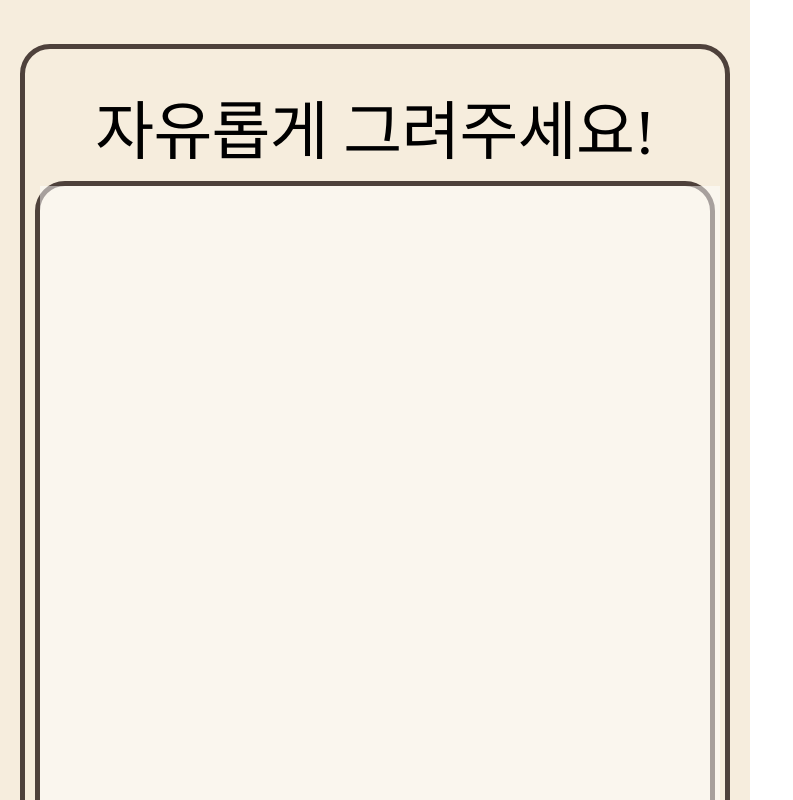
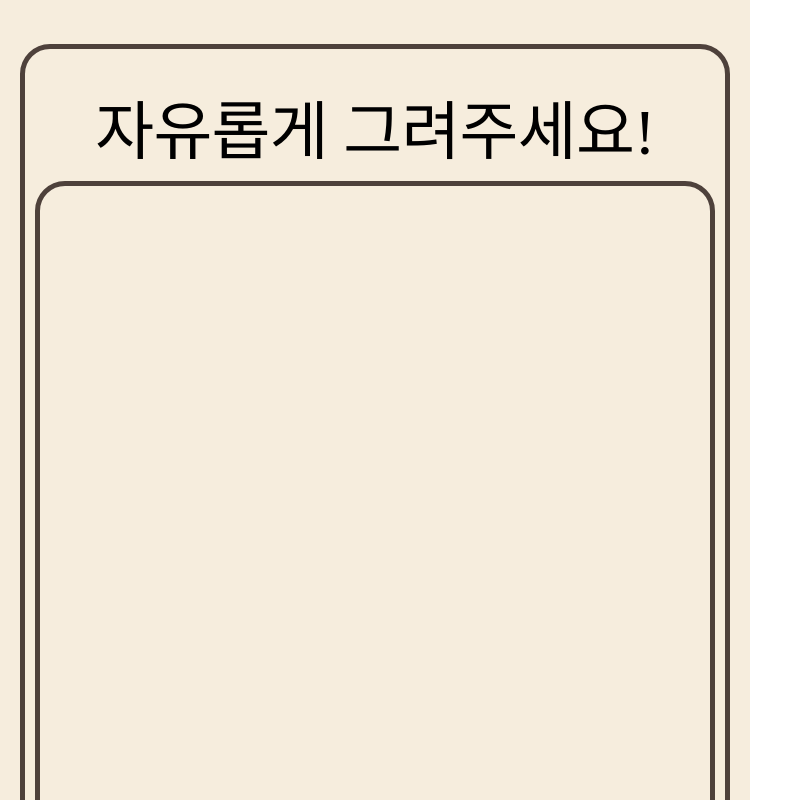
Before and after one commit to devBuzz142/numanku-fe, a React (Create React App) app: page /make/design in a window 1280 px wide. Shown: the top 800 px of the page, without its empty margins (0-793 px from the left). Built offline with nearby package versions, Linux system fonts and the light colour scheme; a web font is replaced by a local one.

Commit message:
feat: background 처리 완료

```diff
--- a/src/pages/MakeDesignPage/MakeDesignPage.jsx
+++ b/src/pages/MakeDesignPage/MakeDesignPage.jsx
@@ -107,7 +107,10 @@ const MakeDesignPage = () => {
   return (
     <S.MakeDesignPage>
       <Header>자유롭게 그려주세요!</Header>
-      <S.CanvasWrapper>
+      <S.CanvasWrapper
+        activeMenu={activeTab.menu}
+        outterImg={drawingImg.outter[0]}
+      >
         <canvas
           style={{
             display:
--- a/src/pages/MakeDesignPage/MakeDesignPage.style.jsx
+++ b/src/pages/MakeDesignPage/MakeDesignPage.style.jsx
@@ -1,4 +1,5 @@
 import styled from '@emotion/styled';
+import kuki1 from '../../assets/kuki1.svg';
 
 export const MakeDesignPage = styled.div`
   top: 44px;
@@ -27,13 +28,16 @@ export const CanvasWrapper = styled.div`
   ::before {
     content: '';
     position: absolute;
-    top: 0px;
-    left: 0px;
+    top: -2px;
+    left: -2px;
 
     width: 680px;
     height: 680px;
 
-    background-color: white;
+    background-image: ${({ activeMenu, outterImg }) =>
+      activeMenu !== 0 && `url(${outterImg})`};
+    background-size: cover;
+    background-position: center;
     opacity: 0.5;
   }
 `;
```
